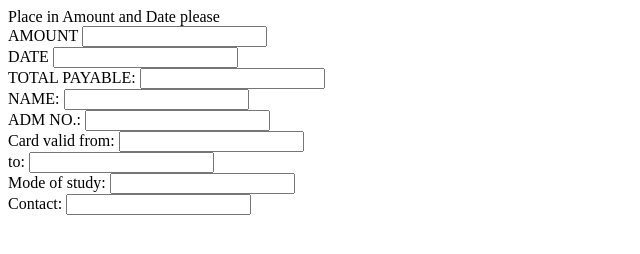
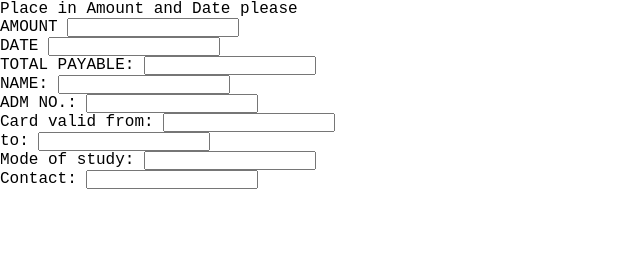
Before and after one commit to munenebrian/html-spaces, a plain HTML site: page index.html in a window 1280 px wide. Shown: the whole page, without its empty margins (0-640 px from the left). Drawn offline with Linux system fonts and the light colour scheme.

Commit message:
just for fun

```diff
--- a/index.html
+++ b/index.html
@@ -4,6 +4,7 @@
     <meta charset="UTF-8">
     <meta http-equiv="X-UA-Compatible" content="IE=edge">
     <meta name="viewport" content="width=device-width, initial-scale=1.0">
+    <link rel="stylesheet" href="style.css" />
     <title>Forms</title>
 </head>
 <body>
--- /dev/null
+++ b/style.css
@@ -0,0 +1,7 @@
+*{
+    margin: 0;
+    padding: 0;
+    font-family: 'Hurricane', cursive;
+    font-family: 'Lato', sans-serif;
+    font-family: 'Red Hat Mono', monospace;
+  }
```
